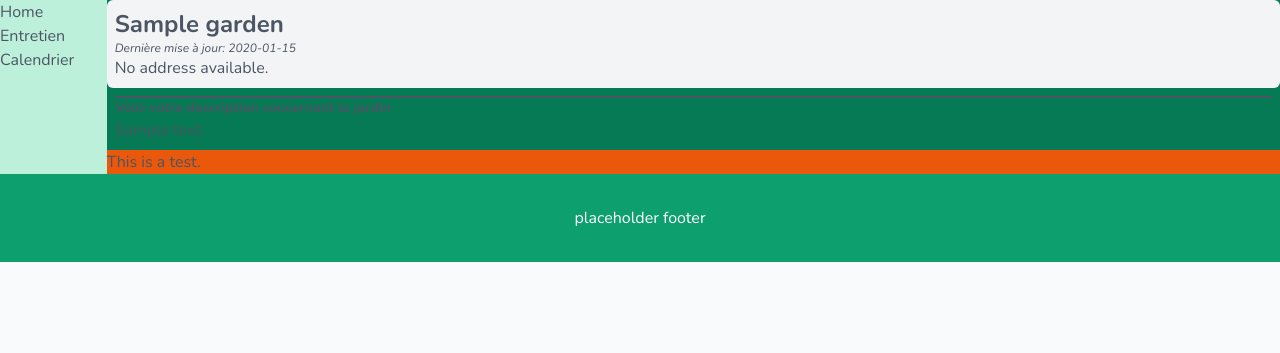
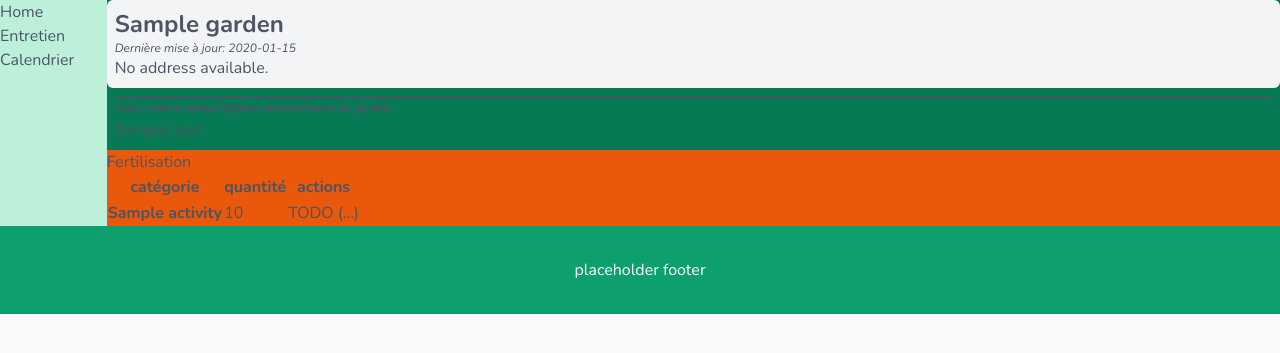
Before and after one commit to renlo08/my-little-garden, a Django app: template app/templates/activities/activities.html in a window 1280 px wide. Shown: the part 144-497 px from the top of the page. Run offline with Django 4.2, Linux system fonts and the light colour scheme; the template is opened without the code that fills it: most values are stand-ins (such as "Sample title", 1, 10 or a date in 2020); style sheets or scripts are compiled from the project's sources; some libraries are stand-ins or nearby versions.

Commit message:
Add Fertilization display to activity page

```diff
--- a/app/templates/activities/activities.html
+++ b/app/templates/activities/activities.html
@@ -2,5 +2,29 @@
 {% load static %}
 
 {% block garden_detail_content %}
-	<p>This is a test.</p>
+    <div>
+        <h1>Fertilisation</h1>
+        {% if activities %}
+            <table>
+                <thead>
+                <tr>
+                    <th>catégorie</th>
+                    <th>quantité</th>
+                    <th>actions</th>
+                </tr>
+                </thead>
+                <tbody>
+                {% for activity in activities %}
+                    <tr>
+                        <th>{{ activity.activity }}</th>
+                        <td>{{ activity.get_quantity }}</td>
+                        <td>TODO (...)</td>
+                    </tr>
+                {% endfor %}
+                </tbody>
+            </table>
+        {% else %}
+            <p>Pas de fertilisation</p>
+        {% endif %}
+    </div>
 {% endblock %}
```
Also changed, not shown: app/activities/models.py (+8 -0 lines).
